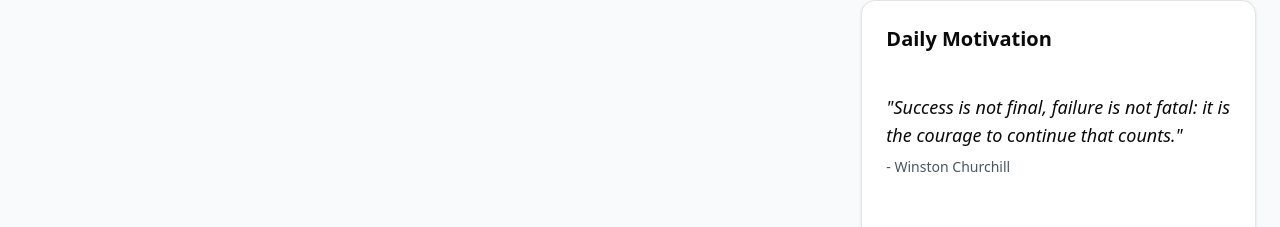
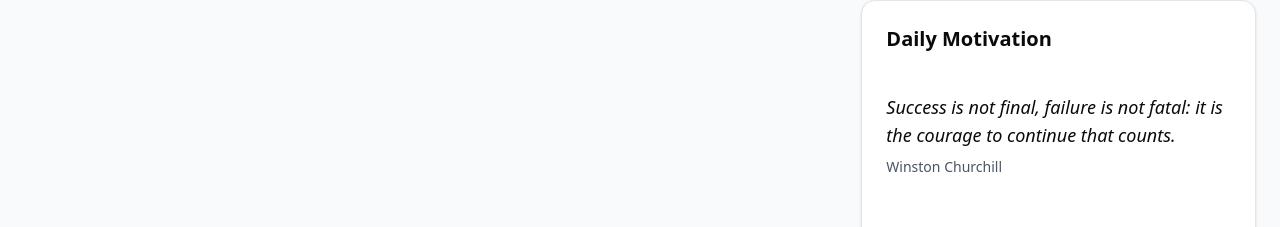
Before and after one commit to BrianMabukwa/Time-management, a Next.js app: page / in a window 1280 px wide. Shown: the part 470-697 px from the top of the page. Built offline with nearby package versions, Linux system fonts and the light colour scheme.

Commit message:
removed Quotations on motivations

```diff
--- a/src/app/page.tsx
+++ b/src/app/page.tsx
@@ -182,8 +182,8 @@ export default function Home() {
           <Card className="p-6">
             <h2 className="text-xl font-semibold mb-4">Daily Motivation</h2>
             <div className="mb-6">
-              <p className="text-lg italic mb-2">"{motivationalQuote.text}"</p>
-              <p className="text-sm text-gray-600">- {motivationalQuote.author}</p>
+              <p className="text-lg italic mb-2">{motivationalQuote.text}</p>
+              <p className="text-sm text-gray-600">{motivationalQuote.author}</p>
             </div>
             <Separator className="my-4" />
             <h3 className="font-semibold mb-2">{studyTip.title}</h3>
```
